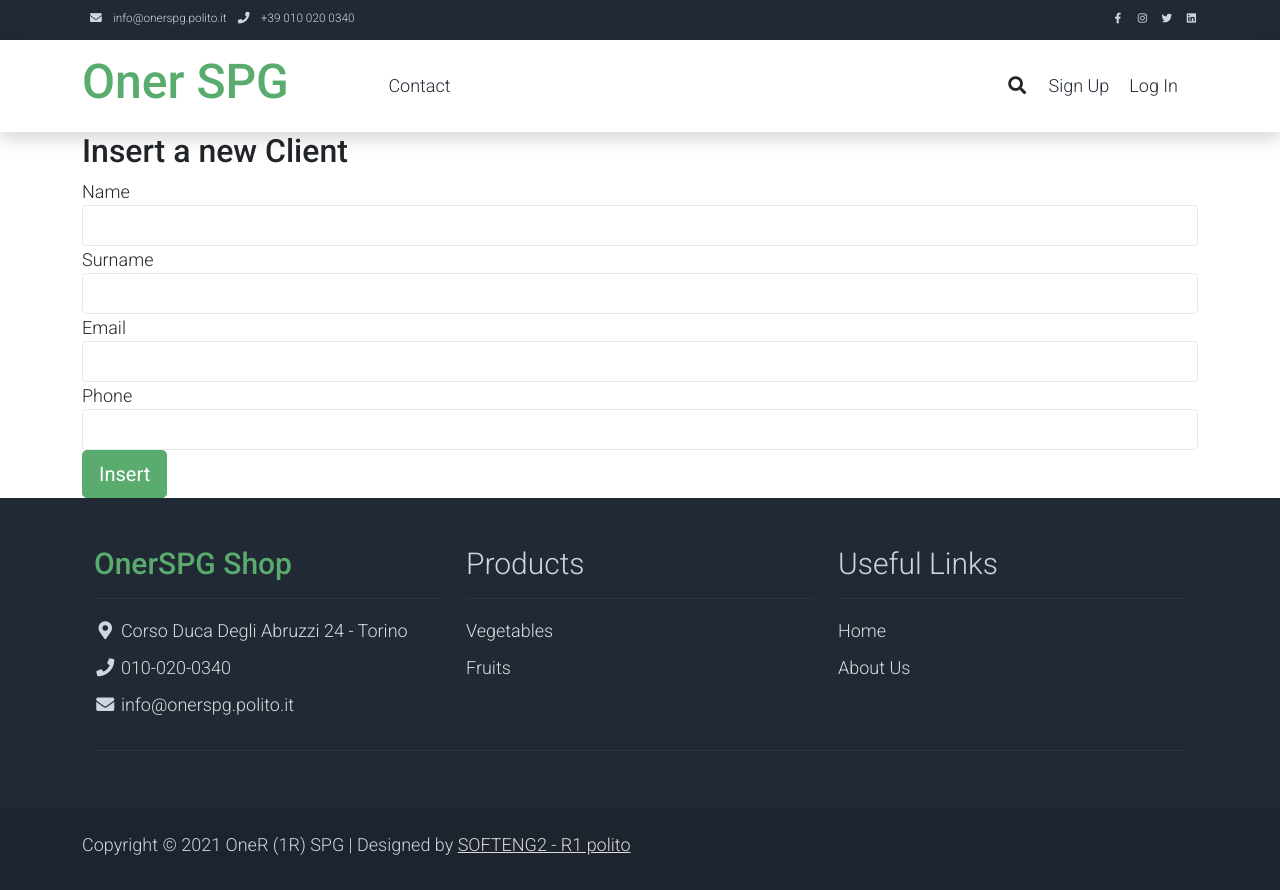
After one commit to shantifabri/SE2-R1-SPG, a Flask app: template project/templates/insertclient.html in a window 1280 px wide. The commit adds this page. Run offline with Flask 2, Linux system fonts and the light colour scheme; the template is opened without the code that fills it: values that come from a table or form of the project are taken from there, others are empty; some libraries are stand-ins or nearby versions.

Commit message:
inserted template page for client insertion form

```diff
--- a/project/app.py
+++ b/project/app.py
@@ -168,7 +168,7 @@ def insertclient():
         db.session.add(productReq)
         db.session.commit()
         return redirect(url_for('index'))
-    return render_template('productrequest.html', form=form)
+    return render_template('insertclient.html', form=form)
 
 @app.route('/updatetime')
 def updatetime():
--- /dev/null
+++ b/project/templates/insertclient.html
@@ -0,0 +1,10 @@
+{% import "bootstrap/wtf.html" as wtf %} {% extends "base.html" %} {% block main %}
+<div class="container">
+    <form method="POST" action="/insertclient">
+        <h2 class="form-signin-heading">Insert a new Client</h2>
+        {{ form.hidden_tag() }} {{ wtf.form_field(form.name) }} {{ wtf.form_field(form.surname) }} {{ wtf.form_field(form.email) }} {{ wtf.form_field(form.phone) }}
+        <button class="btn btn-lg btn-success btn-block" type="submit">Insert</button>
+    </form>
+</div>
+
+{% endblock %}
--- a/project/templates/navbar.html
+++ b/project/templates/navbar.html
@@ -36,7 +36,7 @@
                         <a class="nav-link" href="{{ url_for('products') }}">Products</a>
                     </li>
                     <li class="nav-item">
-                        <a class="nav-link" href="#">New Client</a>
+                        <a class="nav-link" href="{{ url_for('insertclient') }}">New Client</a>
                     </li>
                     {% endif %}
                     <li class="nav-item">
```
